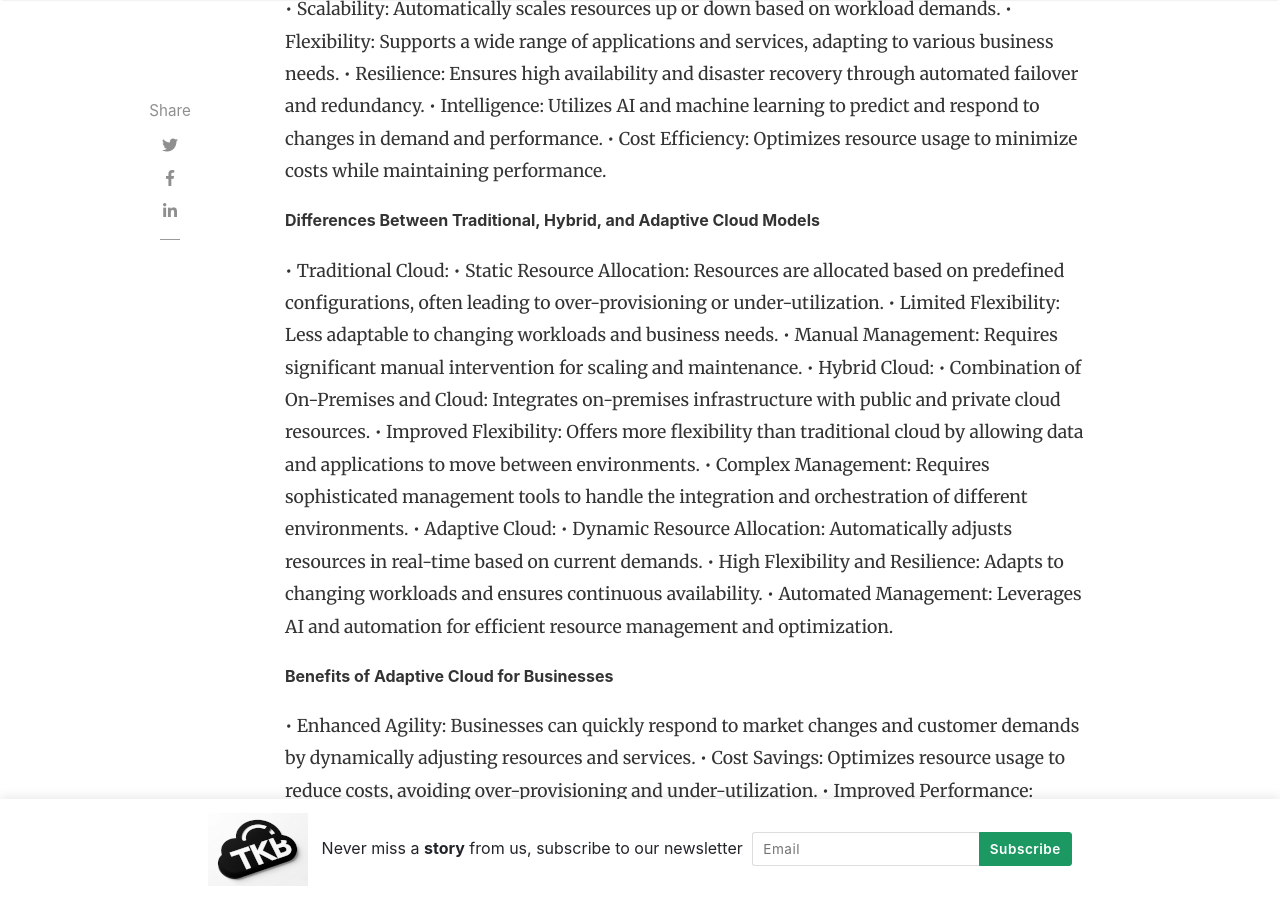
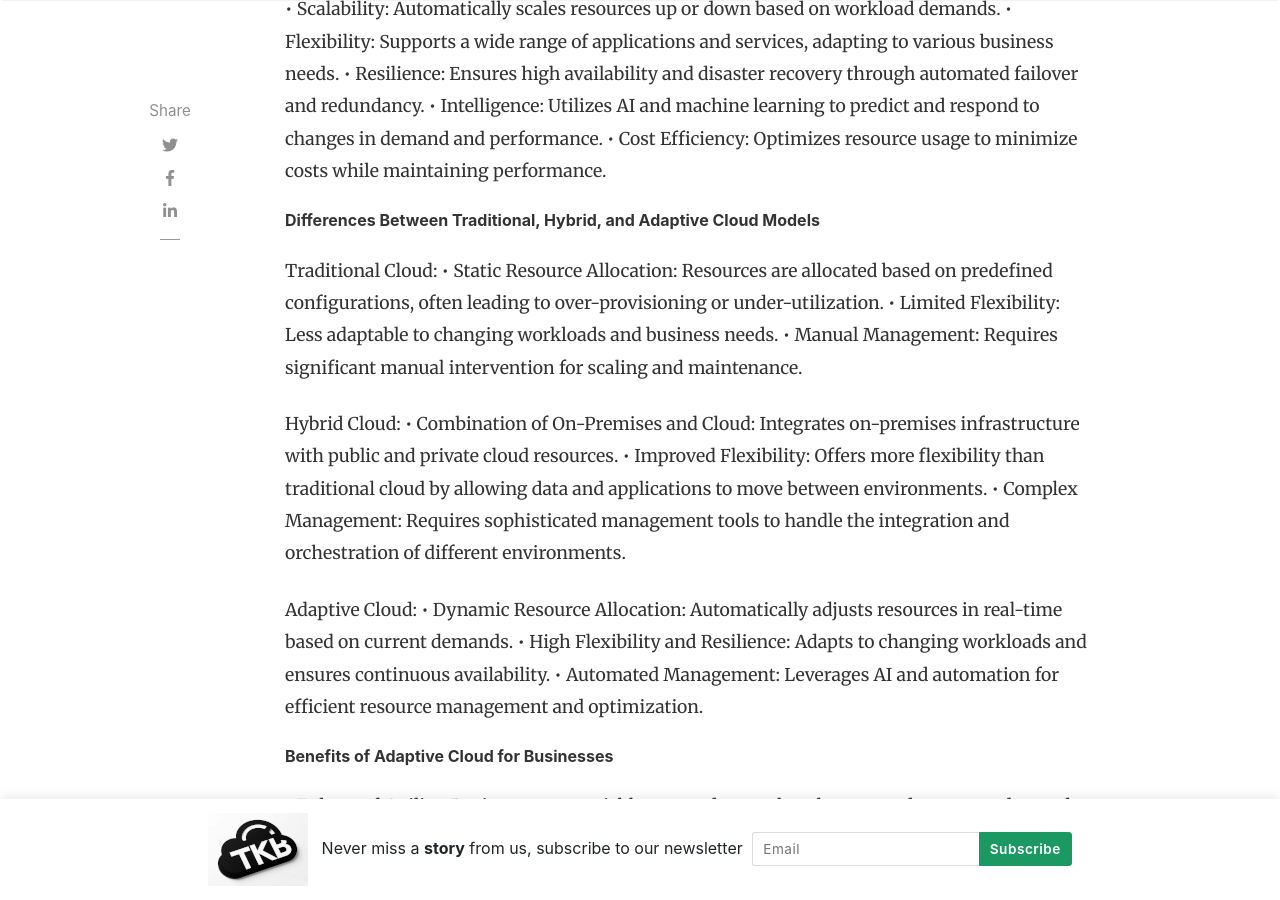
Before and after one commit to mcoutanche/github.io, a Jekyll site: the page built from _posts/2025-01-29-adaptive-cloud.md, in a window 1280 px wide and 900 px high, scrolled down 1429 px. Built offline with Jekyll 4.4.1, drawn with Linux system fonts in a browser that asks for light colours; nearby versions of some CDN libraries; comment, search, counter and statistics services are not loaded.

```diff
--- a/_posts/2025-01-29-adaptive-cloud.md
+++ b/_posts/2025-01-29-adaptive-cloud.md
@@ -26,15 +26,17 @@ Adaptive cloud refers to a cloud computing model that dynamically adjusts resour
 
 ###### Differences Between Traditional, Hybrid, and Adaptive Cloud Models
 
-• Traditional Cloud:
+Traditional Cloud:
 • Static Resource Allocation: Resources are allocated based on predefined configurations, often leading to over-provisioning or under-utilization.
 • Limited Flexibility: Less adaptable to changing workloads and business needs.
 • Manual Management: Requires significant manual intervention for scaling and maintenance.
-• Hybrid Cloud:
+
+Hybrid Cloud:
 • Combination of On-Premises and Cloud: Integrates on-premises infrastructure with public and private cloud resources.
 • Improved Flexibility: Offers more flexibility than traditional cloud by allowing data and applications to move between environments.
 • Complex Management: Requires sophisticated management tools to handle the integration and orchestration of different environments.
-• Adaptive Cloud:
+
+Adaptive Cloud:
 • Dynamic Resource Allocation: Automatically adjusts resources in real-time based on current demands.
 • High Flexibility and Resilience: Adapts to changing workloads and ensures continuous availability.
 • Automated Management: Leverages AI and automation for efficient resource management and optimization.
```
